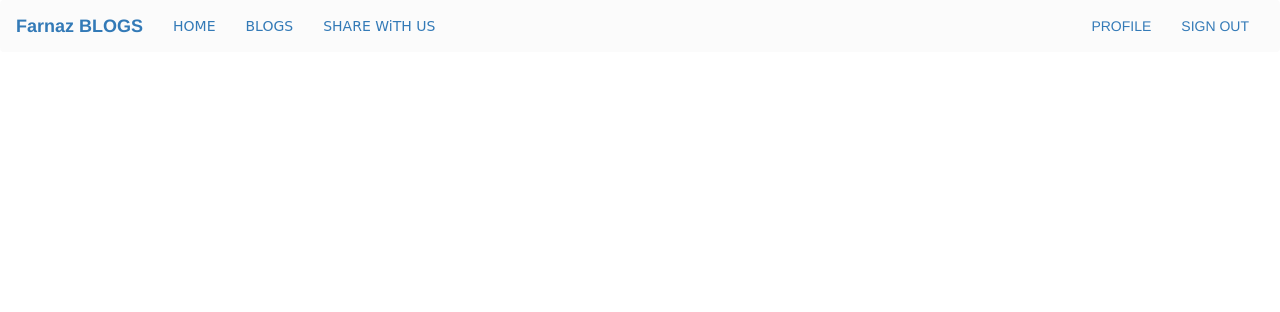
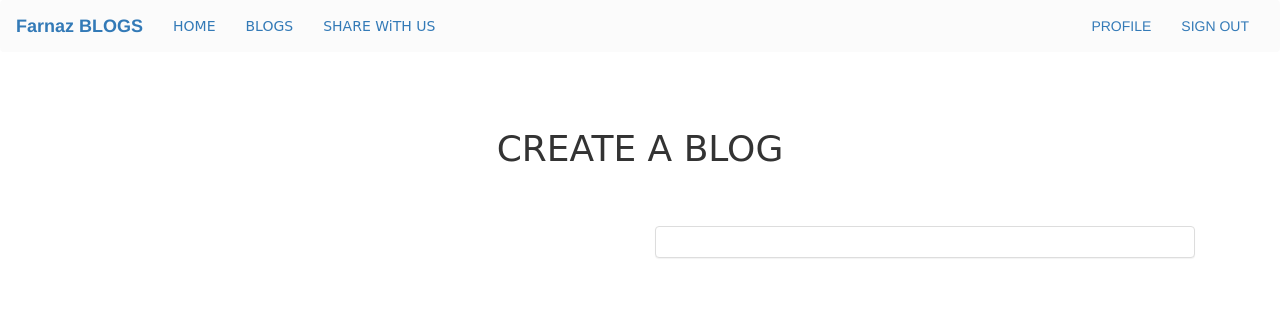
Before and after one commit to farzana583/-Bloger, a Flask app: page /blog/allblogs in a window 1280 px wide. Shown: the top 312 px of the page. Run offline with Flask 2, Linux system fonts and the light colour scheme; the visitor is signed in with stand-in values (Sample User, id 1); data comes from the database, SQL or seed files in the repository; data that the repository does not hold is empty; some libraries are stand-ins or nearby versions.

Commit message:
modified changes

```diff
--- a/app/main/views.py
+++ b/app/main/views.py
@@ -104,7 +104,7 @@
 @login_required
 def theblog():
     blogs = Blog.query.all()
-    return render_template('myblogs.html', blogs=blogs)
+    return render_template('blogs.html', blogs=blogs)
 
 
 @main.route('/view/<int:id>', methods=['GET', 'POST'])
--- /dev/null
+++ b/app/templates/blogs.html
@@ -0,0 +1,21 @@
+{% extends 'base.html' %} {%import "bootstrap/wtf.html" as wtf%}
+<!-- Navbar block  -->
+{% block navbar %} {% include 'navbar.html' %} {% endblock %} {% block content %}
+
+
+<div class='container'>
+    <h1 style="margin: 5%; text-align: center; font-family: 'Lobster', cursive;">CREATE A BLOG</h1>
+    <div class="col-md-6">
+    </div>
+    <div class="col-md-6">
+        <div class="panel panel-default">
+            <div class="panel-body">
+                {{wtf.quick_form(blog_form)}}
+            </div>
+
+        </div>
+    </div>
+</div>
+</div>
+
+{% endblock %}
--- a/app/templates/login.html
+++ b/app/templates/login.html
@@ -1,4 +1,4 @@
-{% extends "landing.html" %}
+<!-- {% extends "landing.html" %}
 {% block content %}
     <div class="content-section container myform" style="margin-top: 50px;">
         <form method="POST" action="">
@@ -49,4 +49,4 @@
             Need An Account? <a class="ml-2" href="{{ url_for('register') }}">Sign Up Now</a>
         </small>
     </div>
-{% endblock content %}
+{% endblock content %} -->
--- a/app/templates/register.html
+++ b/app/templates/register.html
@@ -1,4 +1,4 @@
-{% extends "landing.html" %}
+<!-- {% extends "landing.html" %}
 {%block content%}
 <div class="content-section" style="margin-top: 60px;">
 <form method="POST" action="">
@@ -69,4 +69,4 @@
     </small>
 
 </div>
-{%endblock content%}
+{%endblock content%} -->
--- a/app/templates/subscribe.html
+++ b/app/templates/subscribe.html
@@ -2,15 +2,14 @@
 
 <div class="jumbotron text-center">
     <h2 style="font-size: 80px; font-family: 'Lobster', cursive;  padding-top: 40px; text-align: center;">
-        Welcome to K-Blogs
-        <hr>Website</h2>
+        Welcome to FARNAZ-Blogs</h2>
 </div>
 <div class="container-fluid">
     <div class="row">
         <div class="col-md-3"></div>
         <div class="col-md-8">
             <div style="width: 60%; height:50%">
-                <h2>Join K-Blogs</h2>
+                <h2>Join FARNAZ Blogs</h2>
                 <br> {{ wtf.quick_form(subscriber_form) }}
 
             </div>
--- a/app/templates/update.html
+++ b/app/templates/update.html
@@ -1,4 +1,4 @@
-{% extends 'base.html' %} {%import "bootstrap/wtf.html" as wtf%} {% block content %}
+<!-- {% extends 'base.html' %} {%import "bootstrap/wtf.html" as wtf%} {% block content %}
 <div class='container'>
 
     <h1 style="margin: 5%; text-align: center; font-family: 'Lobster', cursive;">Edit Blog</h1>
@@ -14,4 +14,4 @@
     </div>
     <div class="col-md-6">
     </div>
-</div>{% endblock %}
+</div>{% endblock %} -->
```
